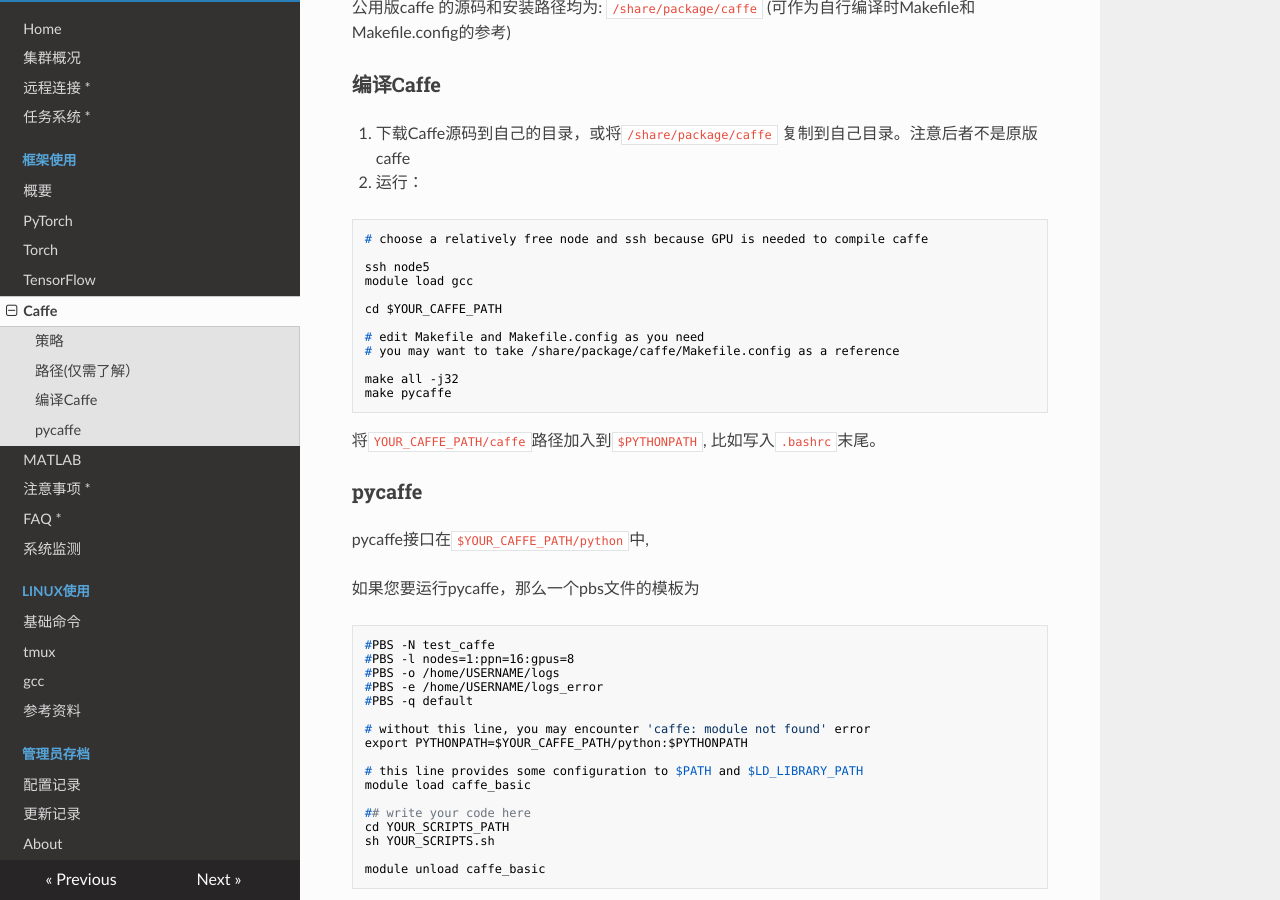
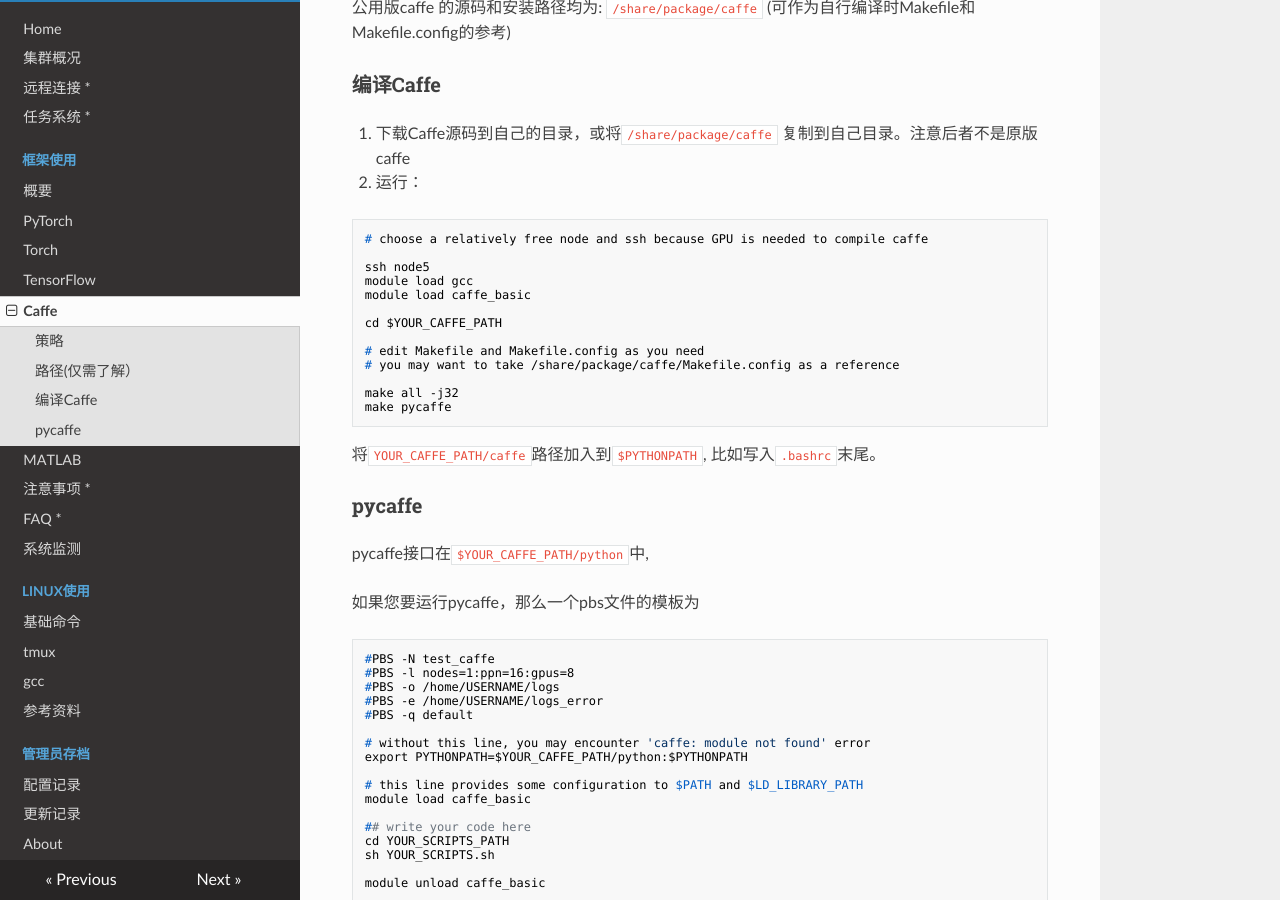
Before and after one commit to SSRheart/HPC_wiki_docs, an MkDocs documentation site: the page built from docs/framework/caffe.md, in a window 1280 px wide and 900 px high, scrolled down 396 px. Built offline with MkDocs 1.6.1, drawn with Linux system fonts in a browser that asks for light colours; nearby versions of some CDN libraries; old or Windows-style settings are respelled for this version of MkDocs.

Commit message:
fix caffe module-load instruction missing

```diff
--- a/docs/framework/caffe.md
+++ b/docs/framework/caffe.md
@@ -21,6 +21,7 @@ caffe 的依赖库安装路径：`/share/apps/caffelib`
 
 ssh node5
 module load gcc
+module load caffe_basic
 
 cd $YOUR_CAFFE_PATH
 
```
